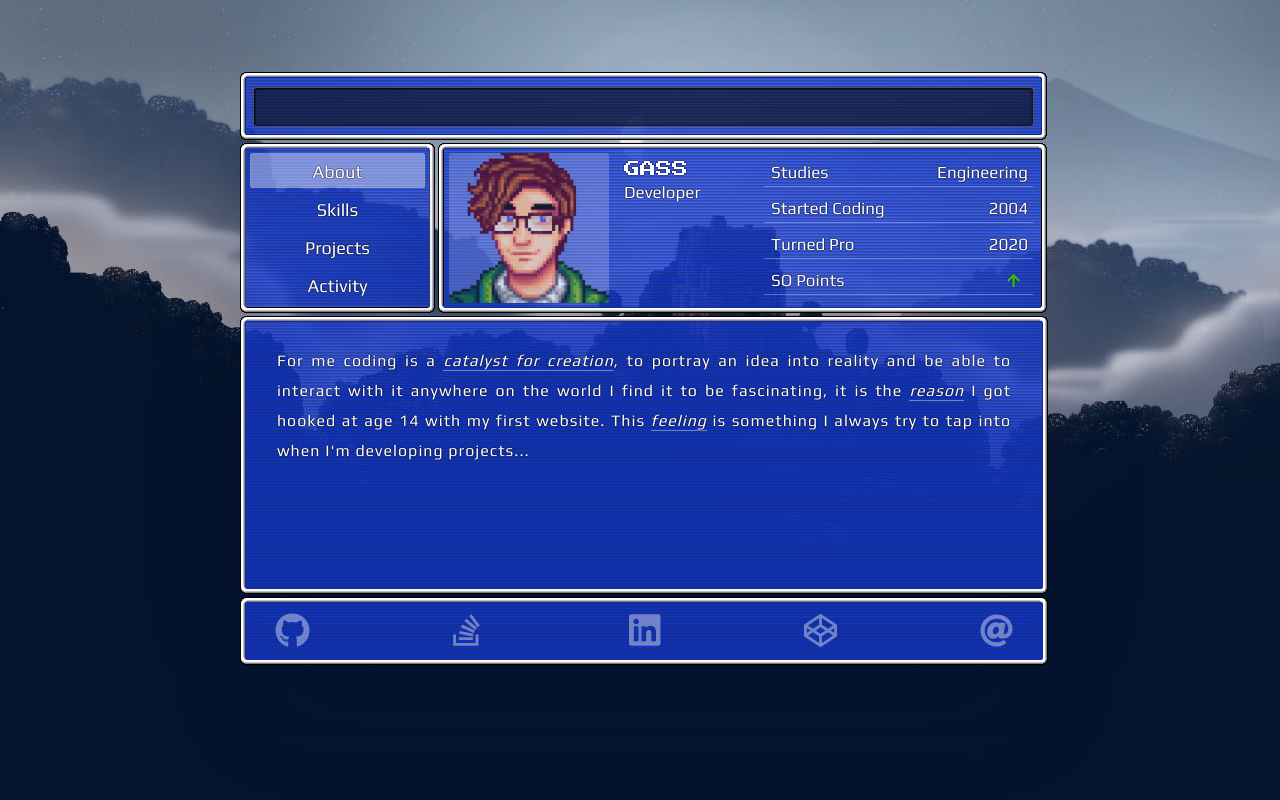
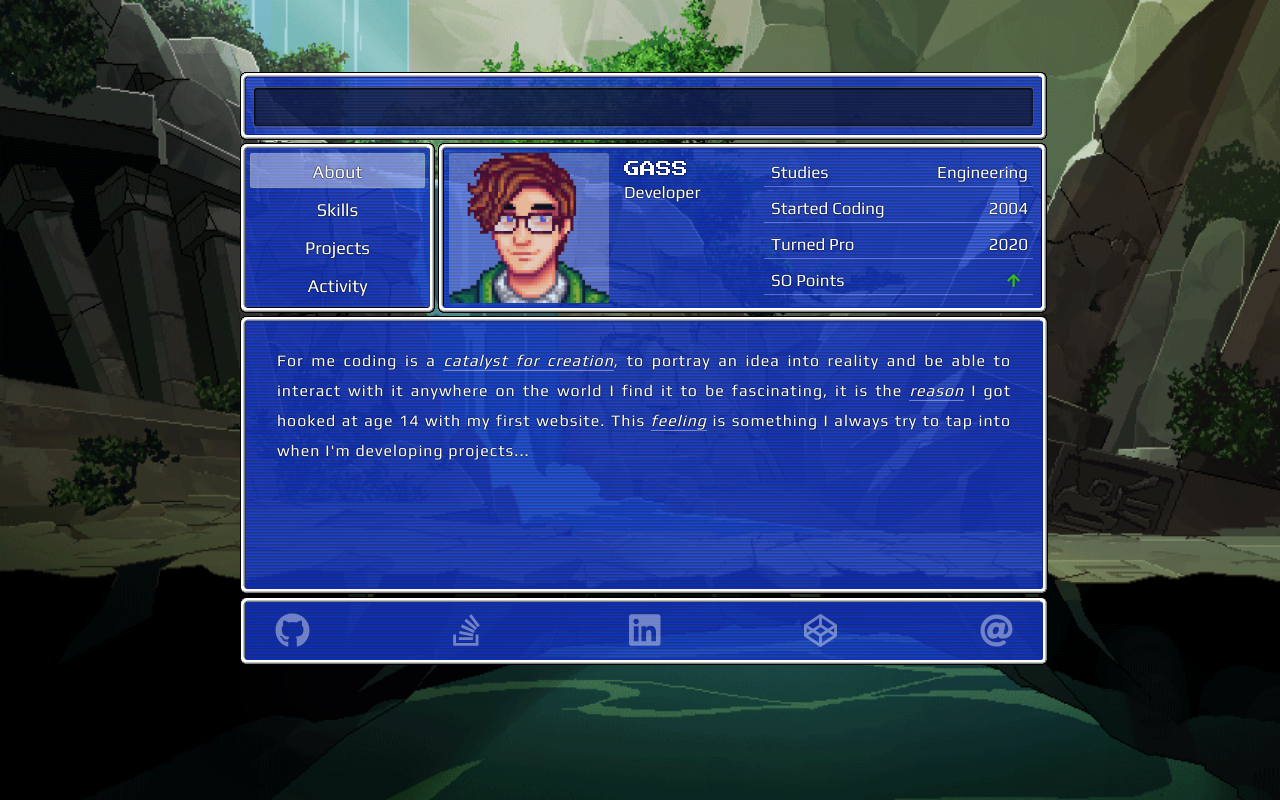
Before and after one commit to gass-git/dev-plus, a React (Create React App) app: page / in a window 1280 px wide. Built offline with nearby package versions, Linux system fonts and the light colour scheme; no server answers.

Commit message:
Changed background and disabled shadows of components

```diff
--- a/package.json
+++ b/package.json
@@ -1,6 +1,6 @@
 {
   "name": "dev-plus",
-  "version": "2.3.6",
+  "version": "2.3.8",
   "private": true,
   "dependencies": {
     "@fortawesome/fontawesome-svg-core": "^1.2.36",
--- a/src/components/basicInfo/basicInfo.css
+++ b/src/components/basicInfo/basicInfo.css
@@ -9,7 +9,6 @@
   border-image: url("../../assets/images/border-60px.png") 19 round;
   width: 571px;
   height: 132px;
-  box-shadow: rgba(17, 12, 46, 0.15) 0px 48px 100px 0px;
 }
 .basic-info .inner-container {
   display: flex;
@@ -31,11 +30,11 @@
   min-width: 160px;
   height: 150px;
   overflow: hidden;
-  background: rgb(255, 255, 255, 0.2);
+  background: rgb(255, 255, 255, 0.25);
 }
 .basic-info .avatar-wrapper img {
   margin-top: -10px;
-  opacity: 0.78;
+  opacity: 0.85;
   height: 160px;
   width: 160px;
 }
--- a/src/components/mainMenu/mainMenu.css
+++ b/src/components/mainMenu/mainMenu.css
@@ -6,7 +6,6 @@
   border-image: url("../../assets/images/border-60px.png") 19 round;
   width: 157px;
   height: 132px;
-  box-shadow: rgba(17, 12, 46, 0.15) 0px 48px 100px 0px;
   /*box-shadow: rgba(0, 0, 0, 0.2) 0px 20px 30px;*/
 }
 .main-menu .inner-container {
@@ -43,7 +42,7 @@
   left: 4px;
   width: 173px;
   height: 33px;
-  background: rgb(255, 255, 255, 0.4);
+  background: rgb(255, 255, 255, 0.3);
   transition: 300ms;
   border: 1px solid rgba(208, 255, 0, 0.1);
   animation: main-menu-waver 1500ms infinite;
@@ -82,14 +81,3 @@
   padding-top: 2px;
   text-align: center;
 }
-@keyframes main-menu-waver {
-  0% {
-    background: rgb(255, 255, 255, 0.3);
-  }
-  50% {
-    background: rgb(255, 255, 255, 0.5);
-  }
-  100% {
-    background: rgb(255, 255, 255, 0.3);
-  }
-}
--- a/src/components/scrollDisplay/scrollDisplay.css
+++ b/src/components/scrollDisplay/scrollDisplay.css
@@ -6,7 +6,6 @@
   border-image: url("../../assets/images/border-60px.png") 19 round;
   width: 769px;
   height: 30px;
-  box-shadow: rgba(17, 12, 46, 0.15) 0px 48px 100px 0px;
   /*box-shadow: rgba(0, 0, 0, 0.2) 0px 20px 30px;*/
 }
 .scroll-display .border-img .inner-container {
--- a/src/globalStyles/App.css
+++ b/src/globalStyles/App.css
@@ -40,7 +40,6 @@
   width: 770px;
   height: 240px;
   z-index: 2;
-  box-shadow: rgba(17, 12, 46, 0.15) 0px 48px 100px 0px;
   /*box-shadow: rgba(0, 0, 0, 0.2) 0px 20px 30px;*/
 }
 .third-row .inner-container {
--- a/src/globalStyles/index.css
+++ b/src/globalStyles/index.css
@@ -16,7 +16,9 @@
 }
 body {
   background: #04142d;
-  background-image: url("../assets/images/bg.jpg");
+  background-image: url("../assets/images/1.gif");
+  /* Background gif made by Nicolas from Goblinz Studio */
+  /* https://imgur.com/gallery/n57dFt8 */
   background-attachment: fixed;
   background-size: cover;
   margin: 0;
@@ -73,3 +75,14 @@ code {
     opacity: 1;
   }
 }
+@keyframes main-menu-waver {
+  0% {
+    background: rgb(255, 255, 255, 0.3);
+  }
+  50% {
+    background: rgb(255, 255, 255, 0.55);
+  }
+  100% {
+    background: rgb(255, 255, 255, 0.3);
+  }
+}
```
Also changed, not shown: src/assets/images/1.gif (added).
